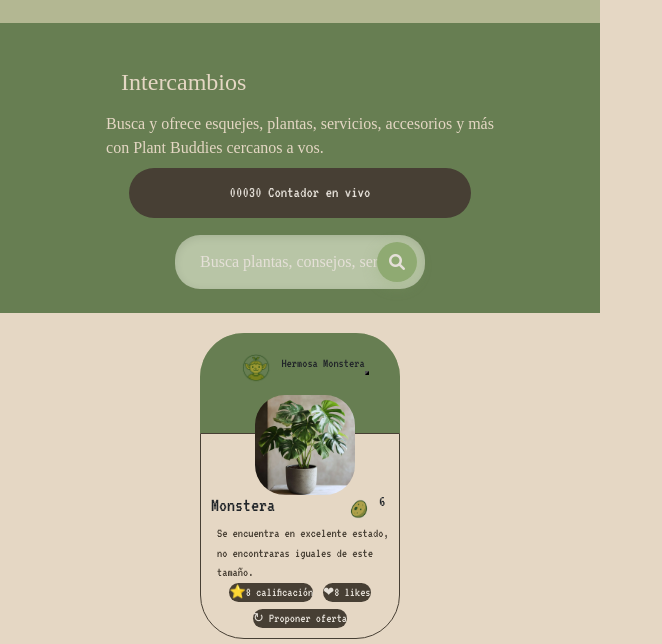
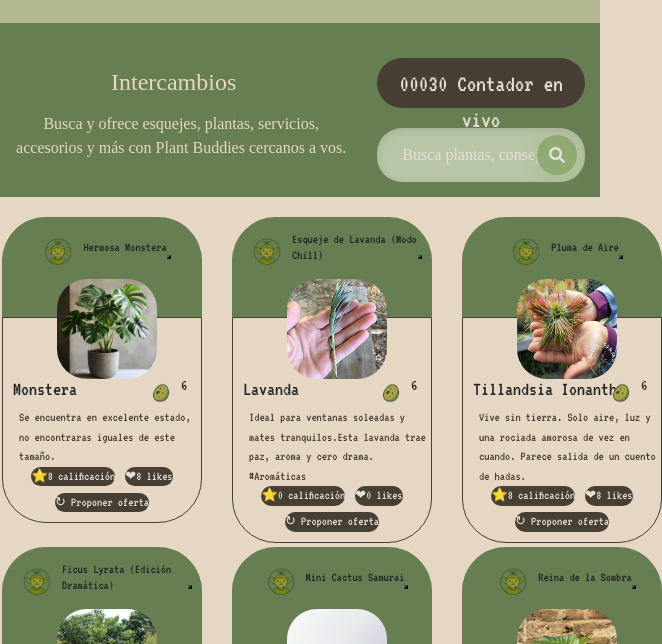
Before and after one commit to LunaBujalesky/PlantBuddies2, a website: page pages/intercambios.html in a window 600 px wide. Shown: the part 82-726 px from the top of the page, 662 px wide, since content can reach past the window. Drawn offline with nearby package versions, Linux system fonts and the light colour scheme; a web font is replaced by a local one.

Commit message:
responsive Intercambios corregidos

```diff
--- a/_sass/pages/intercambios.scss
+++ b/_sass/pages/intercambios.scss
@@ -6,17 +6,24 @@
   height: 290px;
   @include flex;
   flex-direction: row;
+  justify-content: space-evenly;
+  >div:last-child {
+    display: flex;
+    flex-direction: column;
+    justify-content: space-between;
+  }
   h2 {
     color: $Marron-clarito;
     font-family: $fuente2;
-    margin: 100px 0 30px 360px;
+    margin: 100px 0 30px auto;
     font-weight: normal;
     font-size: 32px;
   }
   p {
     color: $Marron-clarito;
     font-family: $fuente2;
-    margin: 0px 0 42px 360px;
+    margin: 0px 0 42px auto;
+    max-width: 440px;
   }
 }
 
@@ -25,7 +32,7 @@
   width: 380px;
   height: 66px;
   border-radius: 32px;
-  margin: 130px 0 0 360px;
+  margin: auto;
   p {
     font-family: $fuente1;
     color: $falso-blanco;
@@ -42,7 +49,7 @@
   position: relative;
   @include flex;
   align-items: center;
-  margin: -70px 0px 0 1180px;
+  margin: auto;
   gap: 15px;
   width: 400px;
 }
@@ -324,27 +331,40 @@ footer {
 @media (max-width: 600px) {
   .intercambio-encabezado {
     flex-direction: column;
+    align-items: center;
+    justify-content: space-around;
     @include flexcenter;
-    padding: 15px;
+    padding: 15px 15px 30px 15px;
+    height: auto;
+
+    >div:last-child {
+      display: flex;
+      justify-content: space-between;
+      margin: auto;
+    }
     h2 {
+      text-align: center;
       font-size: 24px;
-      margin: 30px 15px 15px 15px;
+      margin: 30px auto 15px auto;
     }
     p {
+      text-align: center;
       margin: auto;
     }
   }
+
   .search-wrapper {
     margin: auto;
     width: fit-content;
   }
   .contador-ecologico {
-    width: 60%;
+    width: auto;
     height: 50px;
-    margin: auto;
+    margin: 20px auto ;
     p {
       font-size: 16px;
-      padding: 12px;
+      padding: 12px 18px;
+      margin: auto;
     }
   }
 
@@ -371,30 +391,47 @@ footer {
 }
 
 /* Tablets (≥ 768px) */
-@media (min-width: 768px) and (max-width: 1199px) {
+@media (min-width: 600px) and (max-width: 1199px) {
   .intercambio-encabezado {
     flex-direction: row;
+    @include flexcenter;
+    align-items: stretch;
     padding: 15px;
+    gap: 30px;
+
+    :last-child {
+      display: flex;
+      flex-direction: column;
+      justify-content: center;
+      align-items: stretch;
+    }
     h2 {
       font-size: 24px;
-      margin: 30px 15px 15px 15px;
+      margin: 30px 15px 15px 0px;
+    }
+    p {
+      margin: auto;
+      max-width: 400px;
     }
   }
 
   .contador-ecologico {
-    width: 90%;
+    width: auto;
     height: 50px;
     p {
       font-size: 24px;
-      padding: 12px;
+      padding: 8px 18px;
     }
   }
+  .search-wrapper {
+    margin: auto;
+    width: fit-content;
+  }
+  .ofertas-grid {
+    grid-template-columns: repeat(3, 1fr);
+    width: 100%;
 
-  .ofertas-grid {
-    grid-template-columns: 1fr;
-    width: 95%;
-    gap: 30px;
-    margin-bottom: 100px;
+    margin: 20px 2px 100px 2px ;
     > div {
       width: 200px;
       height: 300px;
--- a/pages/intercambios.html
+++ b/pages/intercambios.html
@@ -147,9 +147,10 @@
     <div class="intercambio-encabezado">
       <div>
         <h2>Intercambios</h2>
-        <p>Busca y ofrece esquejes, plantas, servicios, accesorios y más <br>con Plant Buddies cercanos a vos.
+        <p>Busca y ofrece esquejes, plantas, servicios, accesorios y más con Plant Buddies cercanos a vos.
         </p>
       </div>
+      <div>
         <div class="contador-ecologico">
           <p>00030 Contador en vivo</p>
         </div>
@@ -159,6 +160,7 @@
           <button class="btn search-btn" type="button" onclick="handleSearch()">
             <i class="fas fa-search"></i>
           </button>
+        </div>
       </div>
     </div>
 
```
Also changed, not shown: css/main.css. Lines whose indentation alone changed are shown as unchanged.
